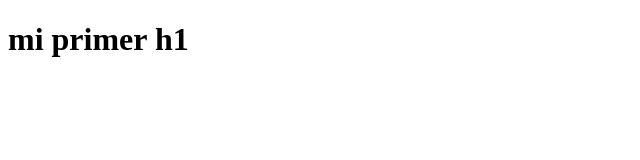
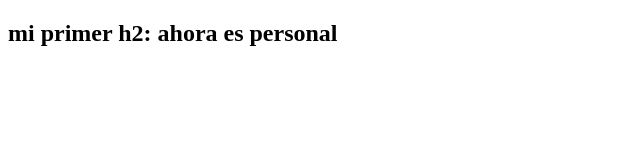
Before and after one commit to jaimejotar/git_workshop, a plain HTML site: page index.html in a window 1280 px wide. Shown: the whole page, without its empty margins (0-640 px from the left). Drawn offline with Linux system fonts and the light colour scheme.

Commit message:
se cambia h1 por h2 en index.html

```diff
--- a/index.html
+++ b/index.html
@@ -6,6 +6,6 @@
     <title>Document</title>
 </head>
 <body>
-    <h1>mi primer h1</h1>
+    <h2>mi primer h2: ahora es personal</h2>
 </body>
 </html>
```
